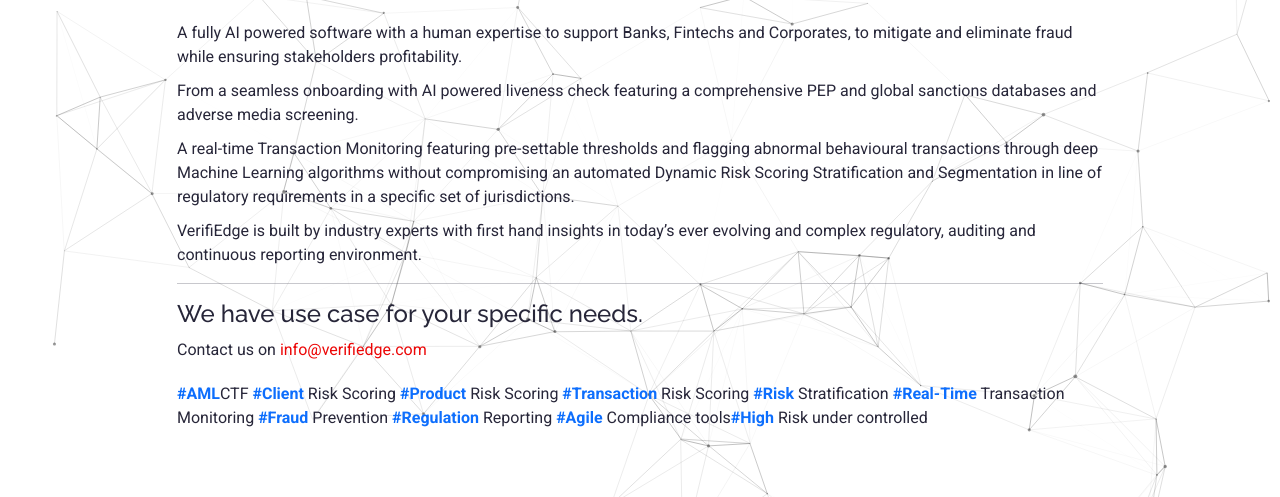
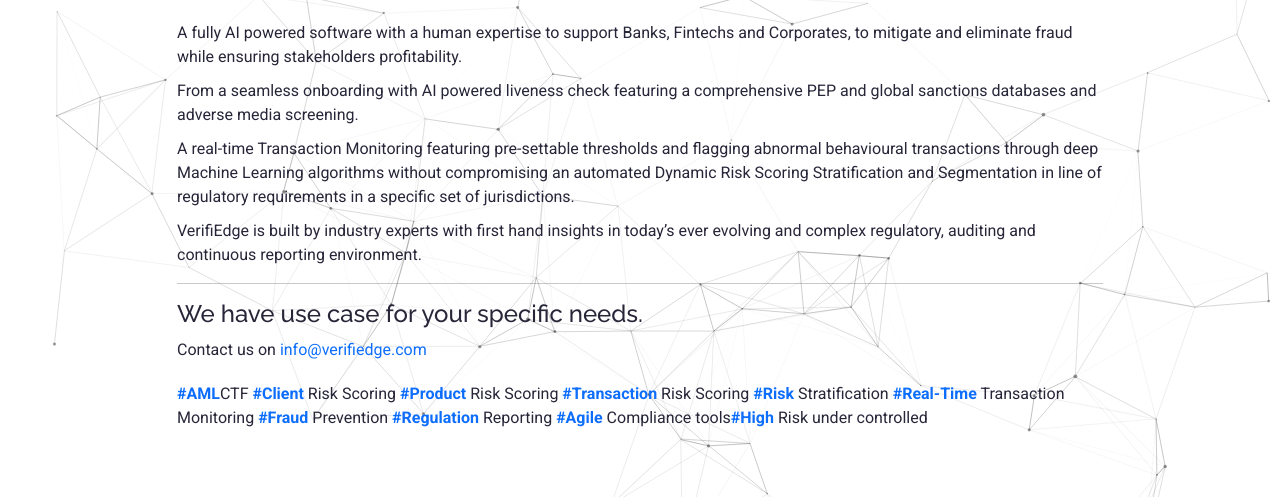
Before and after one commit to soumens12/Coming-soon1, a plain HTML site: page index.html in a window 1280 px wide. Shown: the part 237-734 px from the top of the page. Drawn offline with nearby package versions, Linux system fonts and the light colour scheme.

Commit message:
email color changed

```diff
--- a/assets/css/main.css
+++ b/assets/css/main.css
@@ -102,7 +102,7 @@ body .container
 }
 
 a {
-  color: var(--accent-color);
+  color: #0d6efd;
   text-decoration: none;
   transition: 0.3s;
 }
```
